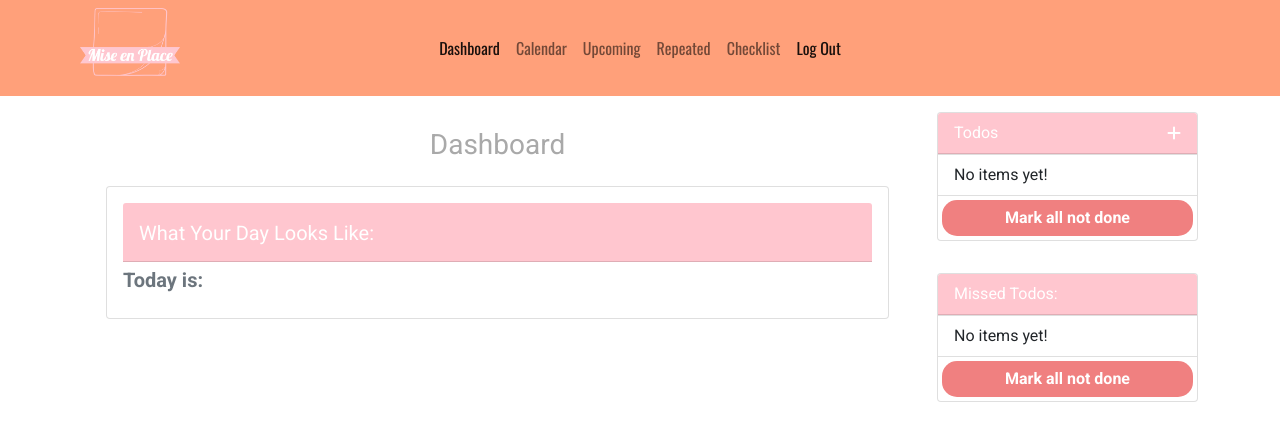
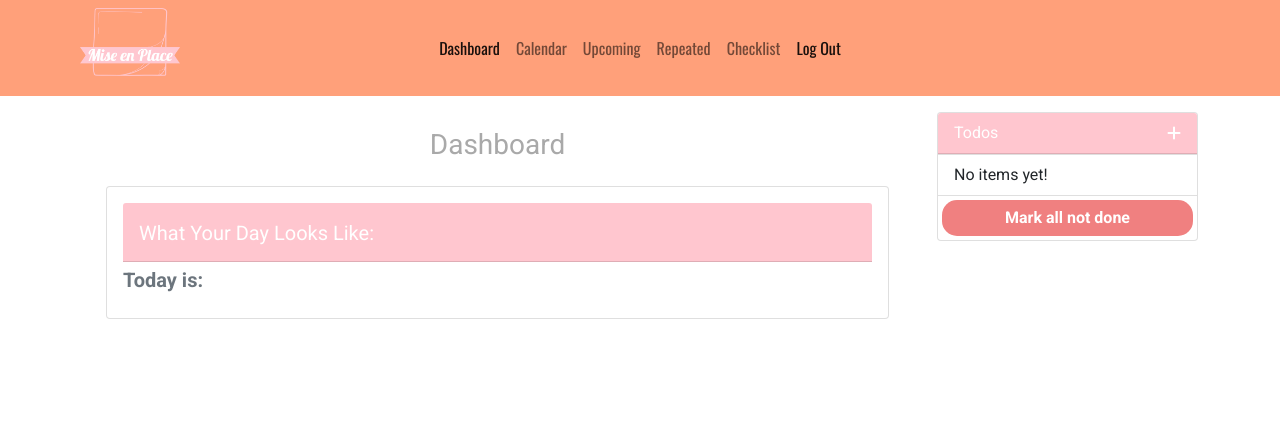
Before and after one commit to jvbridge/mise-en-place-react, a React (Create React App) app in the folder src/client/: page / in a window 1280 px wide. Shown: the top 438 px of the page. Built offline with nearby package versions, Linux system fonts and the light colour scheme; sample sign-in values are in the browser's storage.

Commit message:
removed the display list type

```diff
--- a/src/client/src/App.tsx
+++ b/src/client/src/App.tsx
@@ -75,18 +75,7 @@ function App() {
               </div>
               <div className="col-3">
                 {/* TODO: make todolist a global member of user */}
-                <Checklist
-                  name="Todos"
-                  checklistItems={todos}
-                  displayList={false}
-                  id="todos"
-                />
-                <Checklist
-                  name="Missed Todos:"
-                  checklistItems={todos}
-                  displayList={true}
-                  id="missedTodos"
-                />
+                <Checklist name="Todos" checklistItems={todos} id="todos" />
               </div>
             </div>
           </div>
--- a/src/client/src/components/Checklist/index.tsx
+++ b/src/client/src/components/Checklist/index.tsx
@@ -18,7 +18,6 @@ import {
 export interface ChecklistProps {
   checklistItems: ChecklistItem[];
   name: string;
-  displayList: boolean;
   id: string;
 }
 
@@ -28,7 +27,7 @@ export interface ChecklistItem {
   done: boolean;
 }
 
-function Checklist({ checklistItems, name, displayList, id }: ChecklistProps) {
+function Checklist({ checklistItems, name, id }: ChecklistProps) {
   // usestate for adding new items to the list
   const [newItem, setNewItem] = useState({ name: '', hidden: true });
 
@@ -119,11 +118,12 @@ function Checklist({ checklistItems, name, displayList, id }: ChecklistProps) {
         });
   };
 
-  // conditional rendering for adding an item to the list (for display lists)
-  let addItemDisplay;
-
-  if (!displayList) {
-    addItemDisplay = (
+  return (
+    // the whole checklist is a bootstrap Card
+    <Card className="to-do-card" style={{ width: '100%' }}>
+      <Card.Header className="to-do-card-header">
+        <div className="d-flex justify-content-between">
+          {name}
           <button
             className="link-button plus"
             onClick={() => {
@@ -135,16 +135,6 @@ function Checklist({ checklistItems, name, displayList, id }: ChecklistProps) {
           >
             <i className="fa-solid fa-plus"></i>
           </button>
-    );
-  }
-
-  return (
-    // the whole checklist is a bootstrap Card
-    <Card className="to-do-card" style={{ width: '100%' }}>
-      <Card.Header className="to-do-card-header">
-        <div className="d-flex justify-content-between">
-          {name}
-          {addItemDisplay}
         </div>
       </Card.Header>
       {/* conditionally rendered section for adding new items */}
@@ -182,16 +172,12 @@ function Checklist({ checklistItems, name, displayList, id }: ChecklistProps) {
                     checked={item.done}
                   />
                   <div className="flex-fill">{item.name}</div>
-                  {displayList ? (
-                    <></>
-                  ) : (
                   <button
                     className="addon-btn p-2"
                     onClick={() => deleteItem(item._id)}
                   >
                     Delete item
                   </button>
-                  )}
                 </div>
               </ListGroupItem>
             );
--- a/src/client/src/pages/Checklist/index.tsx
+++ b/src/client/src/pages/Checklist/index.tsx
@@ -140,7 +140,6 @@ function ChecklistPage() {
                         <Checklist
                           checklistItems={list.items}
                           name={list.name}
-                          displayList={false}
                           id={list._id}
                         />
                         <button
```
Lines whose indentation alone changed are shown as unchanged.
